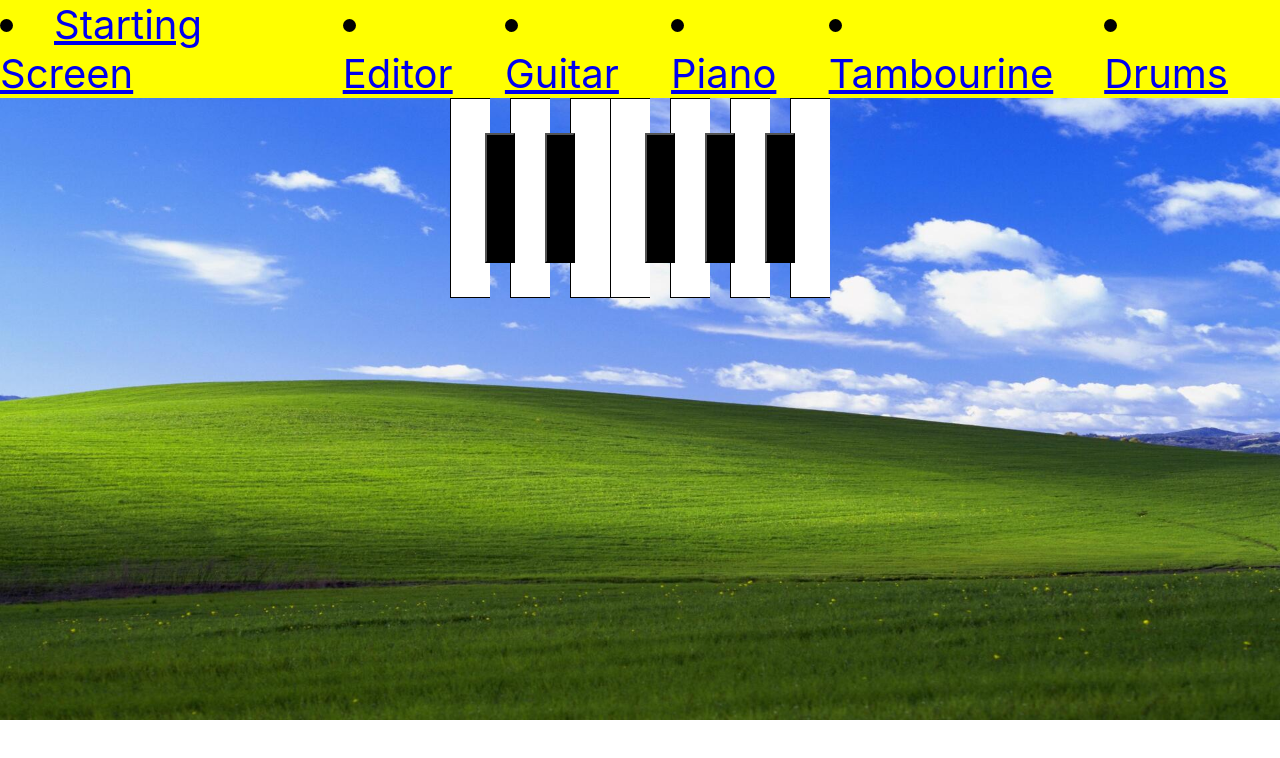
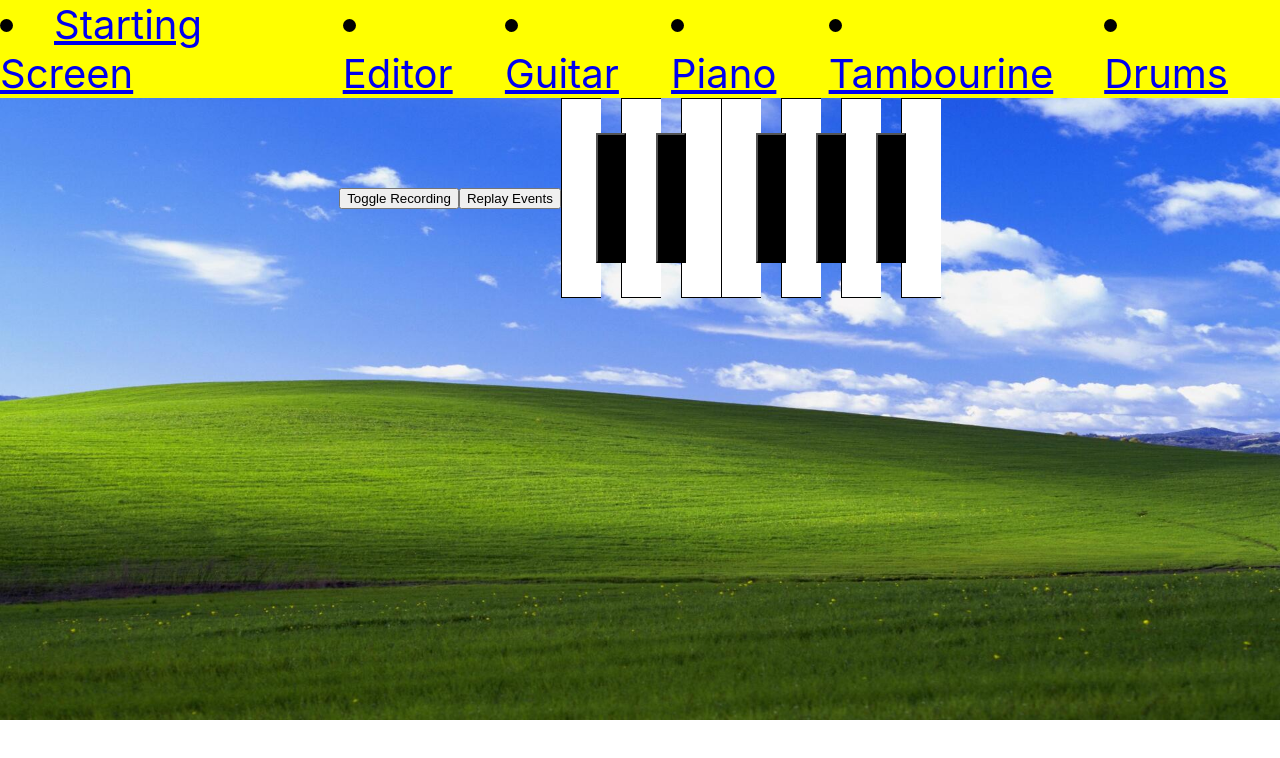
Before and after one commit to BorisThoris/MusicalAppReactConcept, a React (Create React App) app in the folder fmodreact/: page /piano in a window 1280 px wide. Shown: the top 758 px of the page. Built offline with nearby package versions, Linux system fonts and the light colour scheme; no server answers.

Commit message:
Connected Instruments with global storage

```diff
--- a/fmodreact/src/components/Drums/Drums.js
+++ b/fmodreact/src/components/Drums/Drums.js
@@ -1,6 +1,9 @@
 import React from 'react';
 import styled from 'styled-components';
 import { playEventInstance } from '../../fmodLogic';
+import Instruments from '../../globalConstants/instrumentNames';
+import useRecorder from '../../hooks/useRecorder';
+import useRecordingsPlayer from '../../hooks/useRecordingsPlayer';
 
 const DrumSetContainer = styled.div`
   display: flex;
@@ -23,19 +26,31 @@ const DrumButton = styled.button`
   }
 `;
 
-const instruments = ['CrashCymbal', 'FloorTom', 'RideCymbal', 'Snare', 'SnareDrum', 'Tom1'];
-
-const playSound = (instrument) => {
-  playEventInstance(`Drum/${instrument}`);
-};
+const drums = ['CrashCymbal', 'FloorTom', 'RideCymbal', 'Snare', 'SnareDrum', 'Tom1'];
 
 const Drums = () => {
+  const instrumentName = Instruments.Drum;
+  const { playRecordedSounds } = useRecordingsPlayer(instrumentName);
+  const { recordEvent, toggleRecording } = useRecorder(instrumentName);
+
+  const playEvent = (musicalEvent) => {
+    console.log(musicalEvent);
+    recordEvent(musicalEvent, instrumentName);
+    playEventInstance(musicalEvent);
+  };
+
+  const renderDrum = (key, index) => (
+      <DrumButton key={index} onClick={() => playEvent(`${instrumentName}/${key}`)}>
+          {key}
+      </DrumButton>
+  );
+
   return (
       <DrumSetContainer>
-          {instruments.map((instrument) => (
-              <DrumButton key={instrument} onClick={() => playSound(instrument)}>
-                  {instrument}
-              </DrumButton>
+          <button onClick={toggleRecording}>Toggle Recording</button>
+          <button onClick={playRecordedSounds}>Replay Events</button>
+          {drums.map((key, index) => (
+            renderDrum(key, index)
           ))}
       </DrumSetContainer>
   );
--- a/fmodreact/src/components/Guitar/Guitar.js
+++ b/fmodreact/src/components/Guitar/Guitar.js
@@ -1,6 +1,7 @@
 import React, { useRef } from 'react';
 import styled from 'styled-components';
 import { playEventInstance } from '../../fmodLogic';
+import Instruments from '../../globalConstants/instrumentNames';
 import useRecorder from '../../hooks/useRecorder';
 import useRecordingsPlayer from '../../hooks/useRecordingsPlayer';
 import { useGuitarDrawing } from './useGuitarDrawing';
@@ -24,10 +25,10 @@ const Wrapper = styled.div`
   flex-direction: collumn;
 `;
 
-const instrumentName = 'Guitar';
 const Guitar = () => {
+  const instrumentName = Instruments.Guitar;
   const { playRecordedSounds } = useRecordingsPlayer(instrumentName);
-  const { recordEvent, toggleRecording } = useRecorder();
+  const { recordEvent, toggleRecording } = useRecorder(instrumentName);
 
   const playEvent = (musicalEvent) => {
     recordEvent(musicalEvent, instrumentName);
--- a/fmodreact/src/components/Piano/Piano.js
+++ b/fmodreact/src/components/Piano/Piano.js
@@ -1,6 +1,9 @@
 import React from 'react';
 import styled from 'styled-components';
 import { playEventInstance } from '../../fmodLogic';
+import Instruments from '../../globalConstants/instrumentNames';
+import useRecorder from '../../hooks/useRecorder';
+import useRecordingsPlayer from '../../hooks/useRecordingsPlayer';
 
 const PianoContainer = styled.div`
   display: flex;
@@ -8,7 +11,7 @@ const PianoContainer = styled.div`
   justify-content: center;
 `;
 
-const WhiteKey = styled.button`
+const NormalKey = styled.button`
   width: 40px;
   height: 200px;
   background-color: white;
@@ -16,7 +19,7 @@ const WhiteKey = styled.button`
   border-right: none;
 `;
 
-const BlackKey = styled.button`
+const SharpKey = styled.button`
   width: 30px;
   height: 130px;
   background-color: black;
@@ -40,21 +43,30 @@ const pianoKeys = [
   'pianoB',
 ];
 
-const playSound = (event) => {
-  playEventInstance(`Piano/${event}`);
-};
+const Piano = () => {
+  const instrumentName = Instruments.Piano;
+  const { playRecordedSounds } = useRecordingsPlayer(instrumentName);
+  const { recordEvent, toggleRecording } = useRecorder(instrumentName);
 
-const Piano = () => {
+  const playEvent = (musicalEvent) => {
+    recordEvent(musicalEvent, instrumentName);
+    playEventInstance(musicalEvent);
+  };
+
+  const renderKey = (key, index) => {
+    const isSharp = key.includes('#');
+    const KeyComponent = isSharp ? SharpKey : NormalKey;
+
+    return (
+        <KeyComponent key={index} onClick={() => playEvent(`${instrumentName}/${key}`)} />
+    );
+  };
+
   return (
       <PianoContainer>
-          {pianoKeys.map((key, index) => {
-            const isSharp = key.includes('#');
-            return isSharp ? (
-                <BlackKey key={index} onClick={() => playSound(key)} />
-            ) : (
-                <WhiteKey key={index} onClick={() => playSound(key)} />
-            );
-          })}
+          <button onClick={toggleRecording}>Toggle Recording</button>
+          <button onClick={playRecordedSounds}>Replay Events</button>
+          {pianoKeys.map((key, index) => renderKey(key, index))}
       </PianoContainer>
   );
 };
--- a/fmodreact/src/components/Tambourine/Tambourine.js
+++ b/fmodreact/src/components/Tambourine/Tambourine.js
@@ -2,46 +2,29 @@ import React, {
   useCallback, useEffect, useState,
 } from 'react';
 import { playEventInstance } from '../../fmodLogic';
+import Instruments from '../../globalConstants/instrumentNames';
+import useRecorder from '../../hooks/useRecorder';
+import useRecordingsPlayer from '../../hooks/useRecordingsPlayer';
+import useTambourine from './useTambourine';
 
 const Tambourine = () => {
-  const [soundPlayed, setSoundPlayed] = useState(false);
-  const [wasPositive, setWasPositive] = useState(false);
+  const instrumentName = Instruments.Tambourine;
+  const { playRecordedSounds } = useRecordingsPlayer(instrumentName);
+  const { recordEvent, toggleRecording } = useRecorder(instrumentName);
 
-  const handleMotion = useCallback(
-    (event) => {
-      const xAccel = event.rotationRate.beta * 10;
-      if (soundPlayed) {
-        if (xAccel < -3 && wasPositive) {
-          setSoundPlayed(false);
-        }
-        if (xAccel > 3 && !wasPositive) {
-          setSoundPlayed(false);
-        }
-      } else if (xAccel > 15 && !soundPlayed) {
-        playEventInstance('Guitar/E'); // Assuming this is the tambourine sound.
-        setSoundPlayed(true);
-        setWasPositive(true);
-      }
-    },
-    [soundPlayed, wasPositive],
-  );
+  const playEvent = () => {
+    const tambourineEvent = `${instrumentName}/Parameter test`;
 
-  useEffect(() => {
-    window.addEventListener('devicemotion', handleMotion);
-    return () => {
-      window.removeEventListener('devicemotion', handleMotion);
-    };
-  }, [handleMotion, soundPlayed, wasPositive]);
+    recordEvent(tambourineEvent);
+    playEventInstance(tambourineEvent);
+  };
+
+  useTambourine({ playEvent });
 
   return (
       <div>
-          <button
-              onClick={() => {
-                playEventInstance('Guitar/E'); // Assuming this is the tambourine sound.
-              }}
-          >
-              Play Tambourine Sound
-          </button>
+          <button onClick={toggleRecording}>Toggle Recording</button>
+          <button onClick={playRecordedSounds}>Replay Events</button>
       </div>
   );
 };
--- /dev/null
+++ b/fmodreact/src/components/Tambourine/useTambourine.js
@@ -0,0 +1,36 @@
+import React, {
+  useCallback, useEffect, useState,
+} from 'react';
+
+const useTambourine = ({ playEvent }) => {
+  const [soundPlayed, setSoundPlayed] = useState(false);
+  const [wasPositive, setWasPositive] = useState(false);
+
+  const handleMotion = useCallback(
+    (event) => {
+      const xAccel = event.rotationRate.beta * 10;
+      if (soundPlayed) {
+        if (xAccel < -3 && wasPositive) {
+          setSoundPlayed(false);
+        }
+        if (xAccel > 3 && !wasPositive) {
+          setSoundPlayed(false);
+        }
+      } else if (xAccel > 15 && !soundPlayed) {
+        playEvent(); // Assuming this is the tambourine sound.
+        setSoundPlayed(true);
+        setWasPositive(true);
+      }
+    },
+    [playEvent, soundPlayed, wasPositive],
+  );
+
+  useEffect(() => {
+    window.addEventListener('devicemotion', handleMotion);
+    return () => {
+      window.removeEventListener('devicemotion', handleMotion);
+    };
+  }, [handleMotion, soundPlayed, wasPositive]);
+};
+
+export default useTambourine;
--- /dev/null
+++ b/fmodreact/src/globalConstants/instrumentNames.js
@@ -0,0 +1,8 @@
+export const InstrumentsEnum = {
+  Drum: 'Drum',
+  Guitar: 'Guitar',
+  Piano: 'Piano',
+  Tambourine: 'Tambourine',
+};
+
+export default InstrumentsEnum;
--- a/fmodreact/src/hooks/useRecorder.js
+++ b/fmodreact/src/hooks/useRecorder.js
@@ -7,29 +7,31 @@ import { RecordedInstrumentsContext } from '../providers/InstrumentsProvider';
 
 const RECORDING_TIME_LIMIT_SECONDS = 120.0;
 
-const useRecorder = () => {
+const useRecorder = ({ instrumentName }) => {
   const [isRecording, setIsRecording] = useState(false);
   const [startTime, setStartTime] = useState(null);
-  const { instruments, setInstruments } = useContext(RecordedInstrumentsContext);
+  const {
+    instruments, resetInstrumentStorageState, setInstruments,
+  } = useContext(RecordedInstrumentsContext);
 
   const toggleRecording = useCallback(() => {
     setIsRecording((prevIsRecording) => !prevIsRecording);
 
     if (!isRecording) {
       setStartTime(Date.now());
-      setInstruments({}); // Reset the instruments state
+      resetInstrumentStorageState(instrumentName); // Reset the instruments state
     }
-  }, [isRecording, setInstruments]);
+  }, [instrumentName, isRecording, resetInstrumentStorageState]);
 
-  const recordEvent = (event, instrumentName) => {
+  const recordEvent = (event, currentInstrumentName) => {
     if (isRecording) {
       const elapsedTime = getElapsedTime(startTime);
-      const sound = createSound(event, instrumentName, elapsedTime);
+      const sound = createSound(event, currentInstrumentName, elapsedTime);
 
       setInstruments((prevInstruments) => {
-        const existingSounds = prevInstruments[instrumentName] || [];
+        const existingSounds = prevInstruments[currentInstrumentName] || [];
         const updatedSounds = [...existingSounds, sound];
-        return { ...prevInstruments, [instrumentName]: updatedSounds };
+        return { ...prevInstruments, [currentInstrumentName]: updatedSounds };
       });
     }
   };
--- a/fmodreact/src/providers/InstrumentsProvider.js
+++ b/fmodreact/src/providers/InstrumentsProvider.js
@@ -1,6 +1,6 @@
 import { node } from 'prop-types';
 import React, {
-  createContext, useContext, useState,
+  createContext, useContext, useEffect, useState,
 } from 'react';
 
 export const RecordedInstrumentsContext = createContext();
@@ -12,13 +12,21 @@ export const useInstruments = () => {
 export const RecordedInstrumentsProvider = ({ children }) => {
   const [instruments, setInstruments] = useState({});
 
-  const addInstrument = (instrument) => {
-    setInstruments((prevInstruments) => ({ ...prevInstruments, [instrument.name]: instrument }));
+  useEffect(() => { console.log(instruments); }, [instruments]);
+
+  const resetInstrumentStorageState = (instrumentName) => {
+    const modifiedInstruments = {
+      ...instruments,
+      [instrumentName]: [],
+    };
   };
 
+  const resetAllInstrumentsStorageState = () => setInstruments({});
+
   const value = {
-
     instruments,
+    resetAllInstrumentsStorageState,
+    resetInstrumentStorageState,
     setInstruments,
   };
 
```
Also changed, not shown: fmodreact/.eslintrc.json.
